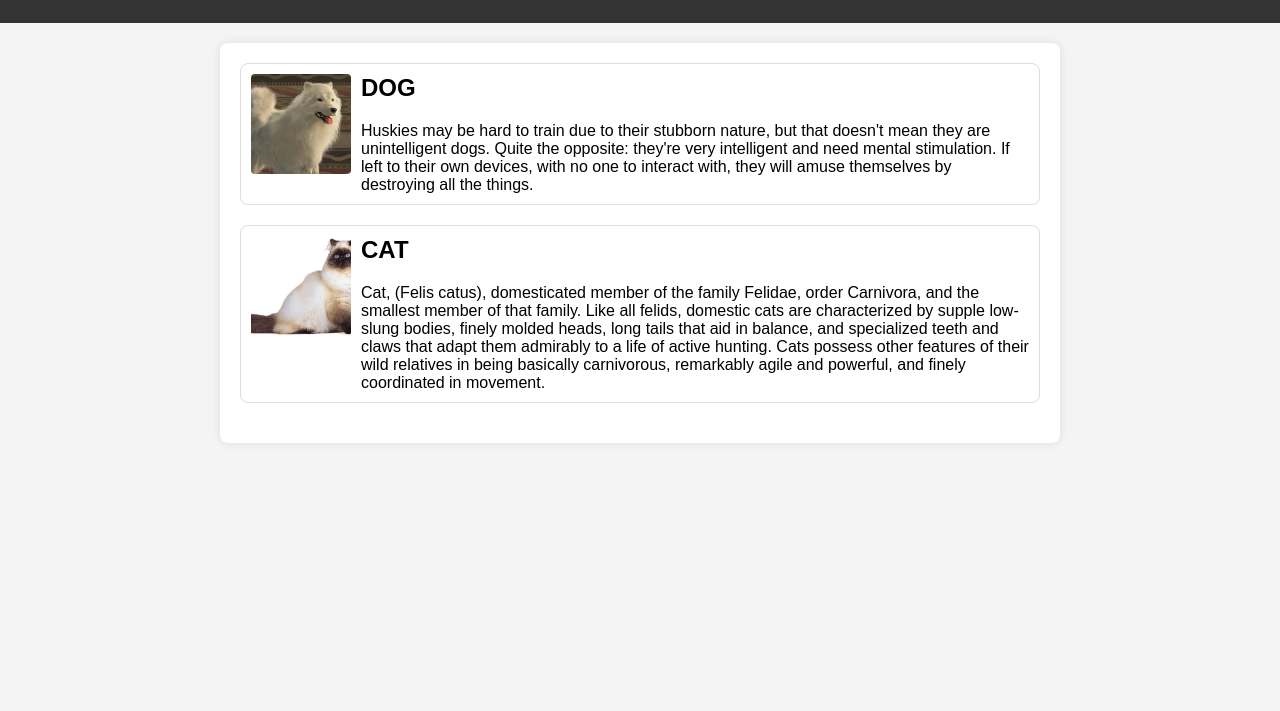
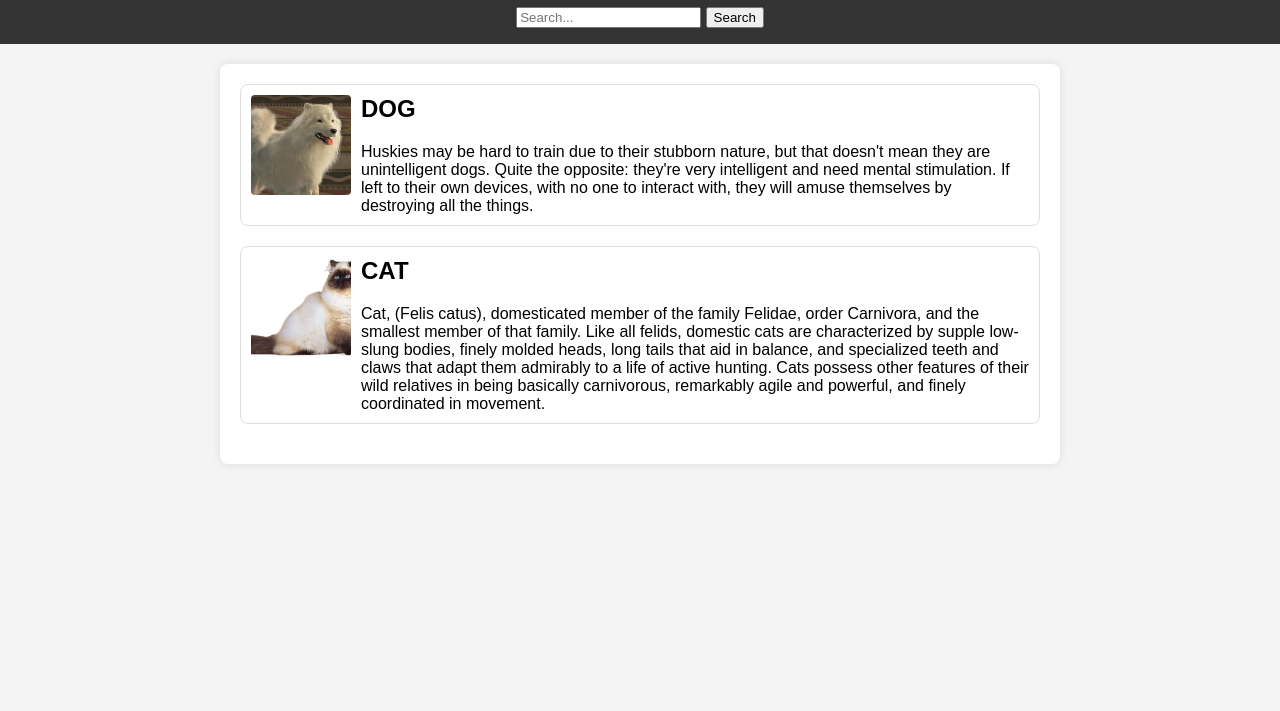
Before and after one commit to Dhairya5122/Westcliff_Homework, a plain HTML site: page week1-day3/findapet.html in a window 1280 px wide. Shown: the part 89-800 px from the top of the page. Drawn offline with Linux system fonts and the light colour scheme.

Commit message:
added search bar in the findapet page

```diff
--- a/week1-day3/findapet.html
+++ b/week1-day3/findapet.html
@@ -61,6 +61,8 @@
   <body>
     <header>
       <h1>Find a Pet</h1>
+      <input type="search" id="query" name="q" placeholder="Search..." />
+      <button>Search</button>
     </header>
     <main>
       <section>
```
